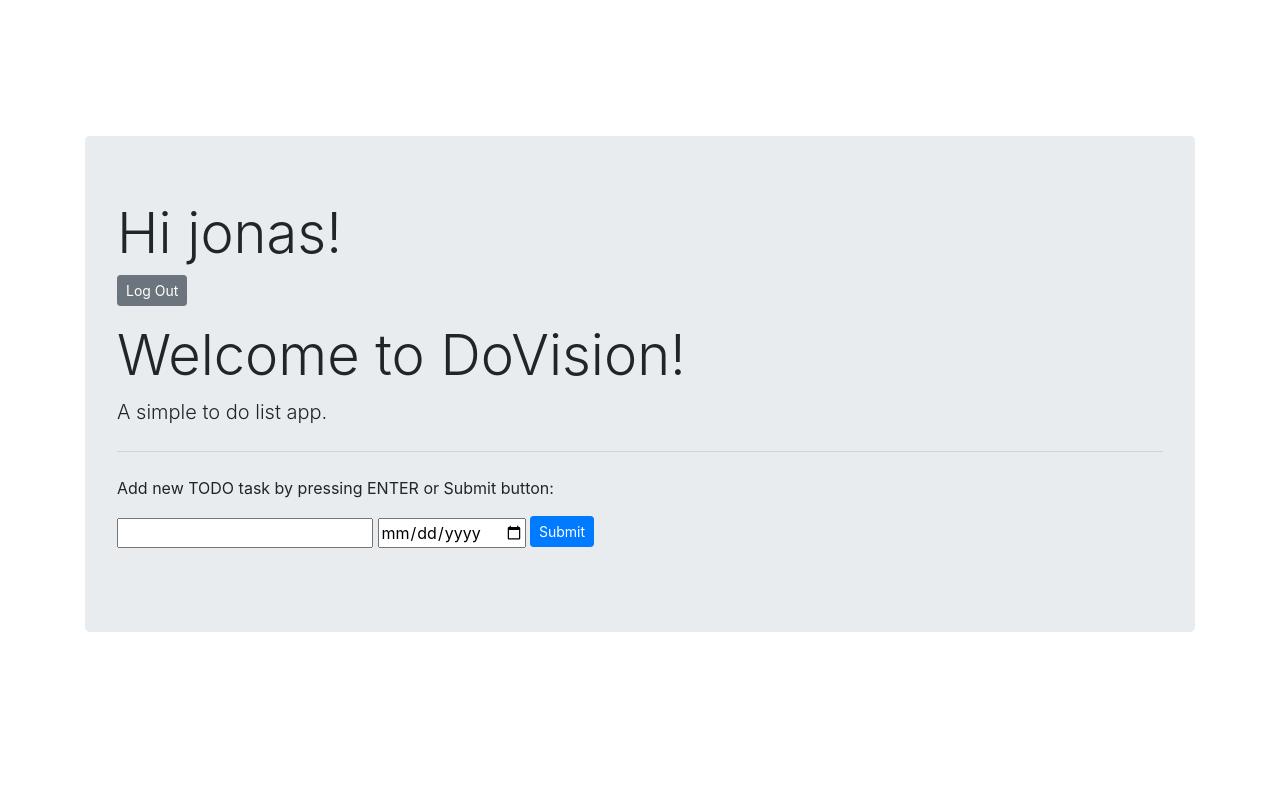
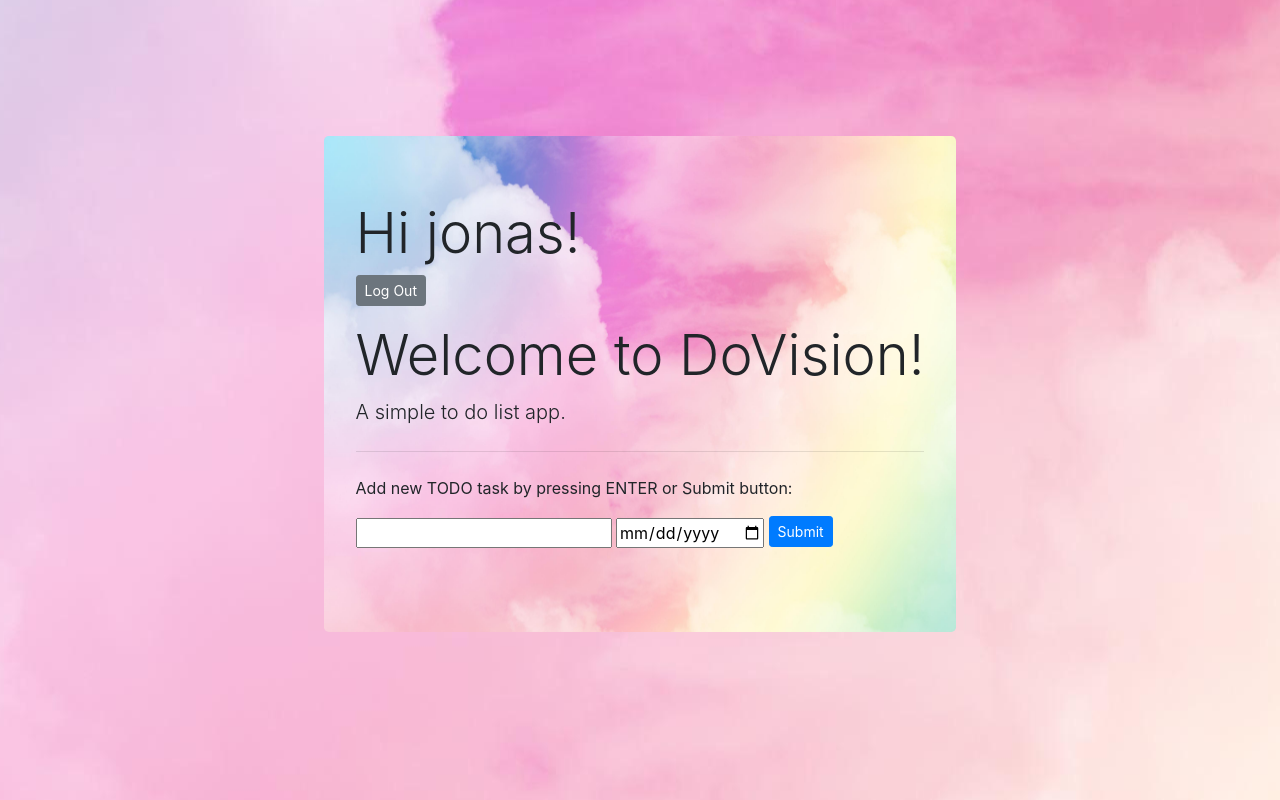
Before and after one commit to ponasObuolys/dovision, a Django app: page / in a window 1280 px wide. Run offline with Django 3.2, Linux system fonts and the light colour scheme; a user stored in the database is signed in; data comes from the database, SQL or seed files in the repository.

Commit message:
background and container css

```diff
--- a/doVision/static/css/mystyle.css
+++ b/doVision/static/css/mystyle.css
@@ -1,9 +1,29 @@
 body {
-    background-color: #eee;
+    background: url("../images/bg.jpg") no-repeat center center;
     display: flex;
     justify-content: center;
     align-items: center;
     height: 100vh
+}
+
+.jumbotron {
+    background: url("../images/bg.jpg") no-repeat center center;
+    -webkit-background-size: 100% 100%;
+    -moz-background-size: 100% 100%;
+    -o-background-size: 100% 100%;
+    background-size: 100% 100%;
+}
+
+.container {
+	position: absolute;
+	top: 0;
+	left: 0;
+	right: 0;
+	bottom: 0;
+	width: 100%;
+	display: flex;
+	align-items: center;
+	justify-content: center;
 }
 
 .cardUpdate {
```
Also changed, not shown: doVision/static/images/bg.jpg (added).
